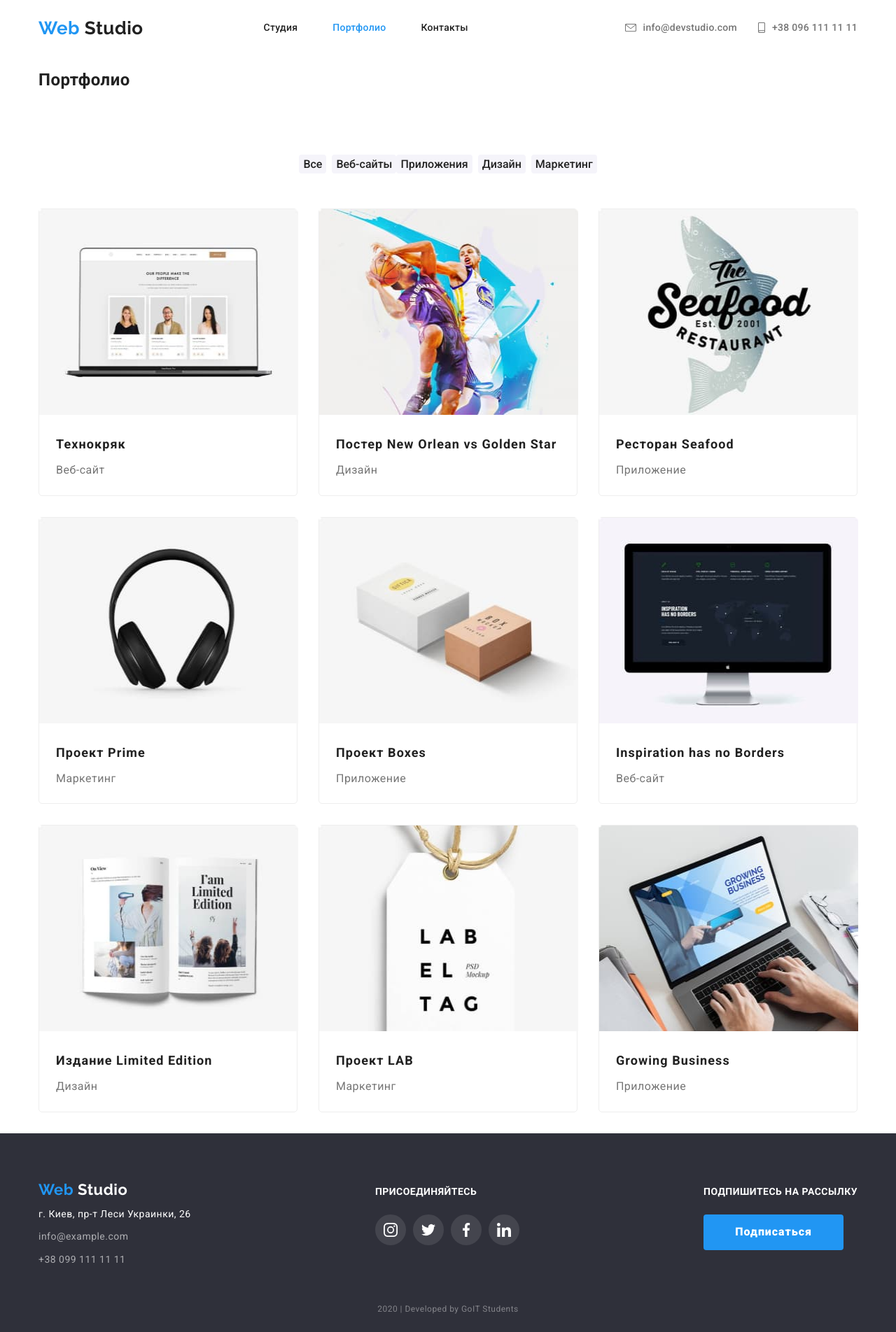
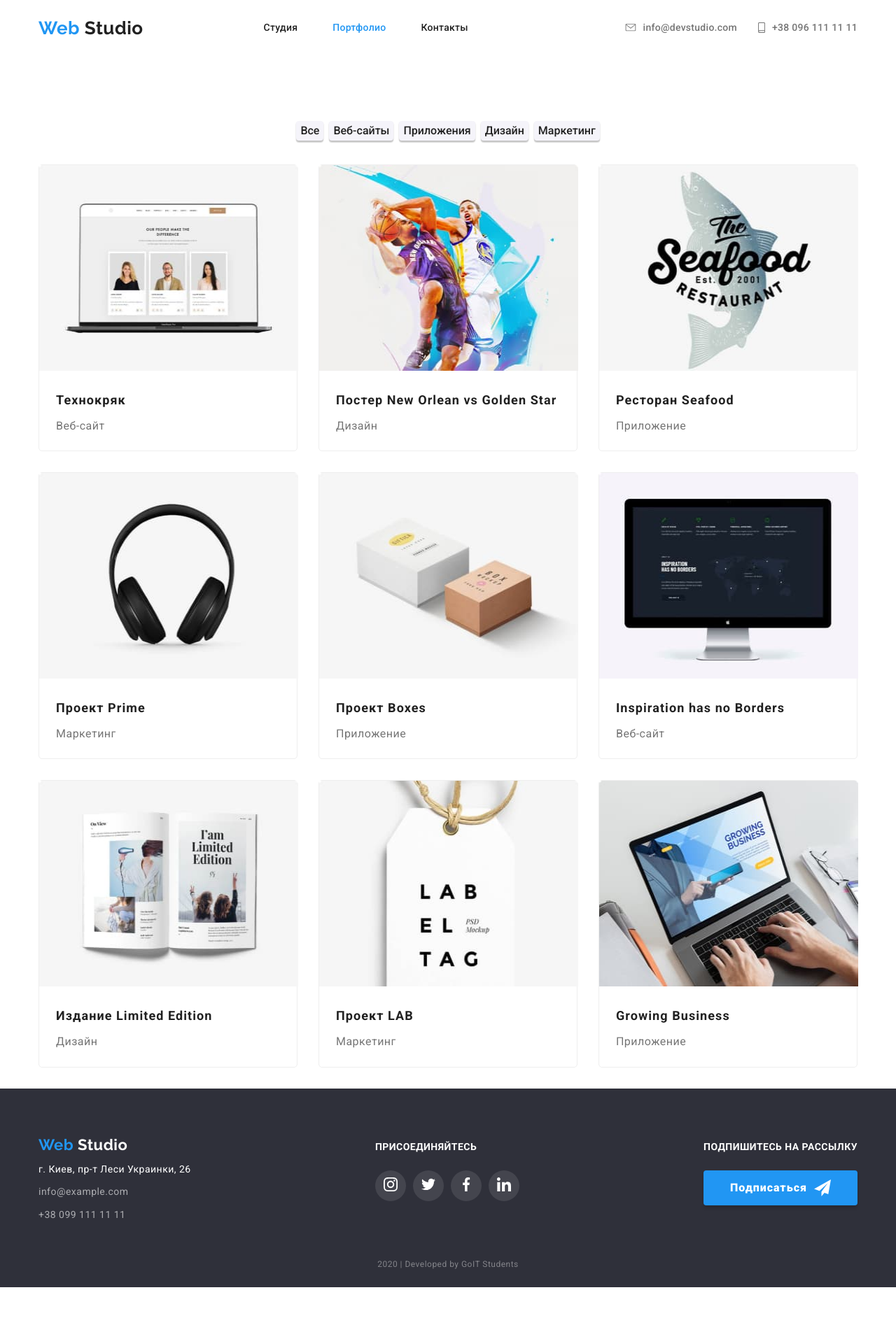
Before and after one commit to AnnaSimolchuk/goit-markup-hw-04, a plain HTML site: page portfolio.html in a window 1280 px wide. Shown: the whole page at 70% size. After the commit the page ends 1840 px from the top, so only its background shows below. Drawn offline with Linux system fonts and the light colour scheme.

Commit message:
добавляет стили иконок остальных блоков

```diff
--- a/css/main.css
+++ b/css/main.css
@@ -142,11 +142,13 @@ a {
 }
 .nav-image {
   margin-right: 10px;
+  fill: currentColor;
 }
 
 .contact-nav .link:hover,
 .contact-nav .link:focus {
   color: var(--accent);
+  --color3: var(--accent);
 }
 
 .site-nav .link.current {
@@ -167,7 +169,7 @@ a {
 footer {
   background-color: #2f303a;
 }
-
+/* Main footer */
 .main-footer {
   display: flex;
   align-items: baseline;
@@ -221,13 +223,31 @@ footer {
   margin-bottom: 9px;
 }
 
+/* Secondary footer */
 .secondary-footer {
   align-items: baseline;
 }
 
 .secondary-footer .logos-list {
+  display: inline-flex;
+  justify-content: center;
+  align-items: center;
+}
+
+.logos-list .logo-img {
   display: flex;
   justify-content: center;
+  align-items: center;
+  width: 44px;
+  height: 44px;
+  background: rgba(255, 255, 255, 0.1);
+  border-radius: 50%;
+}
+
+.logos-list .logo-img:hover,
+.logos-list .logo-img:focus {
+  background-color: var(--accent);
+  border-radius: 50%;
 }
 
 .logos-list .logo-img:not(:last-child) {
@@ -242,6 +262,7 @@ footer {
   line-height: 1.7;
   text-transform: uppercase;
 }
+
 .copyright {
   padding-top: 18px;
   padding-bottom: 21px;
@@ -252,3 +273,27 @@ footer {
   line-height: 2;
   text-align: center;
 }
+
+/* Button */
+.icon-send {
+  border-radius: 4px;
+  padding: 10px 29px;
+  display: flex;
+  min-width: 200px;
+  align-items: center;
+  justify-content: center;
+
+  background-color: var(--accent);
+  color: var(--white-text-color);
+  font-family: Roboto, sans-serif;
+  font-weight: 900;
+  font-size: 16px;
+  line-height: 1.9;
+  text-align: center;
+  letter-spacing: 0.06em;
+  box-shadow: 0px 4px 4px rgba(0, 0, 0, 0.15);
+  cursor: pointer;
+}
+.submit {
+  margin-left: 10px;
+}
--- a/css/portfolio.css
+++ b/css/portfolio.css
@@ -19,7 +19,7 @@
 .portfolio-list {
   display: flex;
   margin-top: 93px;
-  margin-bottom: 50px;
+  margin-bottom: 34px;
   justify-content: center;
 }
 
@@ -43,6 +43,13 @@
   width: calc((100% - 60px) / 3);
   border: 1px solid #eeeeee;
   border-radius: 5px;
+}
+
+.works-list .examples:hover,
+.works-list .examples:focus {
+  box-shadow: 1px 4px 6px rgba(0, 0, 0, 0.16), 0px 4px 4px rgba(0, 0, 0, 0.06),
+    0px 1px 1px rgba(0, 0, 0, 0.12);
+  cursor: pointer;
 }
 
 .section-title {
@@ -74,16 +81,6 @@
 }
 
 /* Button */
-.button {
-  color: var(--primary-text-color);
-  background-color: var(--button-background-color);
-  font-family: inherit;
-  font-weight: 500;
-  font-size: 16px;
-  line-height: 1.6;
-  text-align: center;
-}
-
 .button-primary {
   color: var(--primary-text-color);
   background-color: var(--button-background-color);
@@ -93,7 +90,10 @@
   line-height: 1.6;
   text-align: center;
   border-radius: 4px;
+  box-shadow: 0px 2px 2px rgba(0, 0, 0, 0.12), 0px 1px 2px rgba(0, 0, 0, 0.08),
+    0px 3px 1px rgba(0, 0, 0, 0.1);
   border: none;
+  cursor: pointer;
 }
 
 .button-primary:hover,
@@ -101,23 +101,3 @@
   background-color: var(--accent);
   color: var(--white-text-color);
 }
-
-.button-secondary {
-  border-radius: 4px;
-  padding: 10px 32px;
-  display: inline-block;
-  min-width: 200px;
-
-  color: var(--white-text-color);
-  background-color: var(--accent);
-  font-weight: 900;
-  font-size: 16px;
-  line-height: 1.9;
-  align-items: center;
-  text-align: center;
-  letter-spacing: 0.06em;
-}
-.button-secondary:hover,
-.button-secondary:focus {
-  color: var(--primary-text-color);
-}
--- a/portfolio.html
+++ b/portfolio.html
@@ -38,19 +38,18 @@
         <div class="contacts">
           <ul class="contact-nav list">
             <li class="item">
-              <img
-                src="./images/envelope.svg"
-                alt="конверт"
-                class="nav-image"
-              />
-              <a href="mailto:info@devstudio.com" class="link"
-                >info@devstudio.com</a
+              <a href="mailto:info@devstudio.com" class="link">
+                <svg class="nav-image" width="16" height="11">
+                  <use href="./images/sprite.svg#envelope"></use>
+                </svg>
+                info@devstudio.com</a
               >
             </li>
 
             <li class="item">
-              <img src="./images/phone.svg" alt="смартфон" class="nav-image" />
               <a href="callto:+38 096 111 11 11" class="link"
+                ><svg class="nav-image" width="10" height="15">
+                  <use href="./images/sprite.svg#phone"></use></svg
                 >+38 096 111 11 11</a
               >
             </li>
@@ -62,12 +61,12 @@
     <main>
       <div class="container">
         <section class="main-section">
-          <h1 class="hidden-title">Портфолио</h1>
+          <h1 class="visually-hidden">Портфолио</h1>
           <ul class="portfolio-list">
             <li class="unit">
               <button class="button-primary" type="button">Все</button>
             </li>
-            <li>
+            <li class="unit">
               <button class="button-primary" type="button">Веб-сайты</button>
             </li>
             <li class="unit">
@@ -281,46 +280,37 @@
           <p class="footer-text"><b>Присоединяйтесь</b></p>
           <ul class="logos-list">
             <li class="logo-img">
-              <a href="" aria-label="link to Instagram"></a>
-              <img
-                class="logos"
-                src="./images/insta1.svg"
-                alt="логотип Instagram"
-              />
+              <a href="" aria-label="link to Instagram"><svg class="logos" width="20px" height="20px">
+                  <use href=./images/sprite.svg#insta1></use>
+                </svg></a>
             </li>
 
             <li class="logo-img">
-              <a href="" aria-label="link to Twitter"></a>
-              <img
-                class="logos"
-                src="./images/twitter1.svg"
-                alt="логотип Twitter"
-              />
+              <a href="" aria-label="link to Twitter"><svg class="logos" width="20px" height="20px">
+                  <use href=./images/sprite.svg#twitter1></use>
+                </svg></a>
             </li>
 
             <li class="logo-img">
-              <a href="" aria-label="link to Facebook"></a>
-              <img
-                class="logos"
-                src="./images/facebook1.svg"
-                alt="логотип Facebook"
-              />
+              <a href="" aria-label="link to Facebook"><svg class="logos" width="20px" height="20px">
+                  <use href=./images/sprite.svg#facebook1></use>
+                </svg></a>
             </li>
 
             <li class="logo-img">
-              <a href="" aria-label="link to LinkedIn"></a>
-              <img
-                class="logos"
-                src="./images/Linkedin1.svg"
-                alt="логотип LinkedIn"
-              />
+              <a href="" aria-label="link to LinkedIn"><svg class="logos" width="20px" height="20px">
+                  <use href=./images/sprite.svg#Linkedin1></use>
+                </svg></a>
             </li>
+
           </ul>
         </div>
 
         <div>
           <p class="footer-text"><b>Подпишитесь на рассылку</b></p>
-          <a href="" class="button-secondary">Подписаться</a>
+          <a href="" class="icon-send"> Подписаться <svg class="submit" width="24px" height="24px">
+                  <use href=./images/sprite.svg#send></use>
+                </svg></a>
         </div>
       </div>
       <p class="copyright">2020 | Developed by GoIT Students</p>
```
Also changed, not shown: css/styles.css (+32 -29 lines), index.html (+38 -35 lines), images/send.svg (added), images/sprite.svg.
